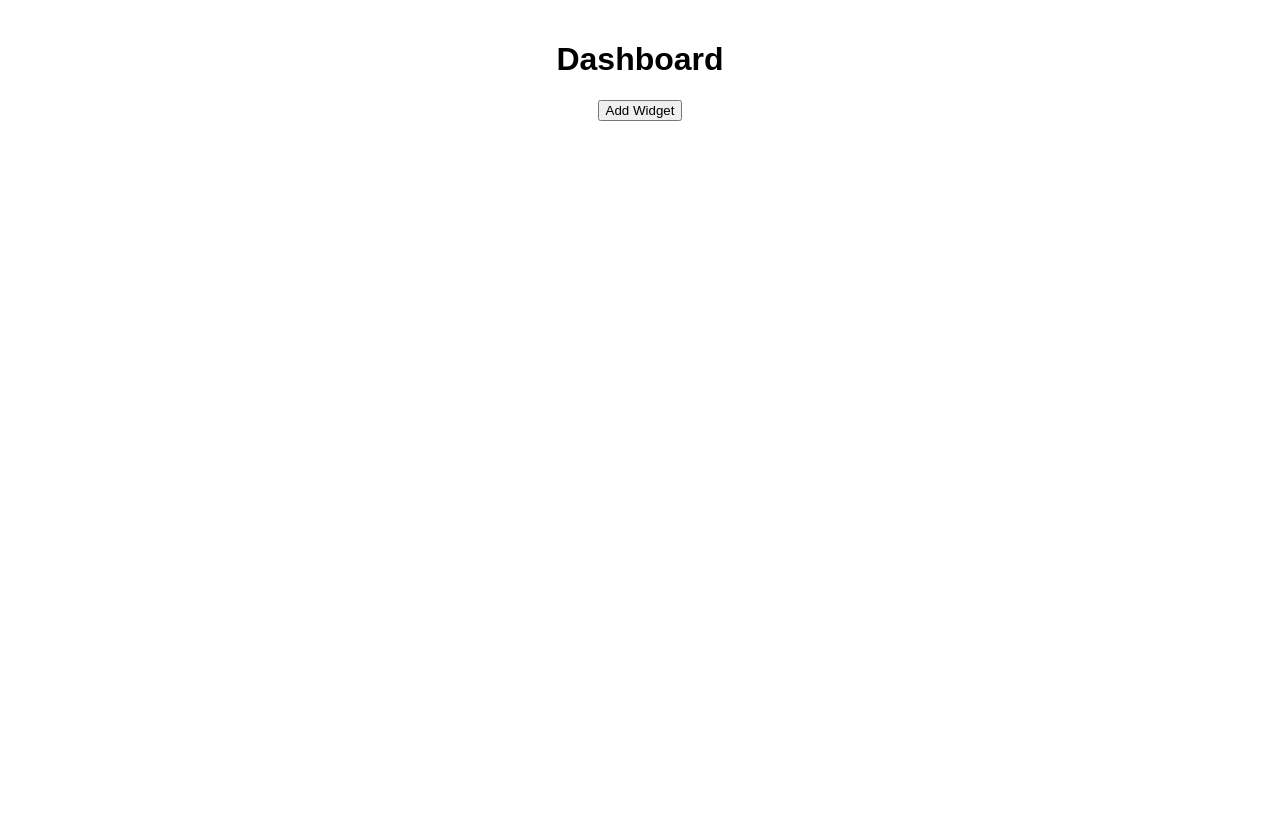
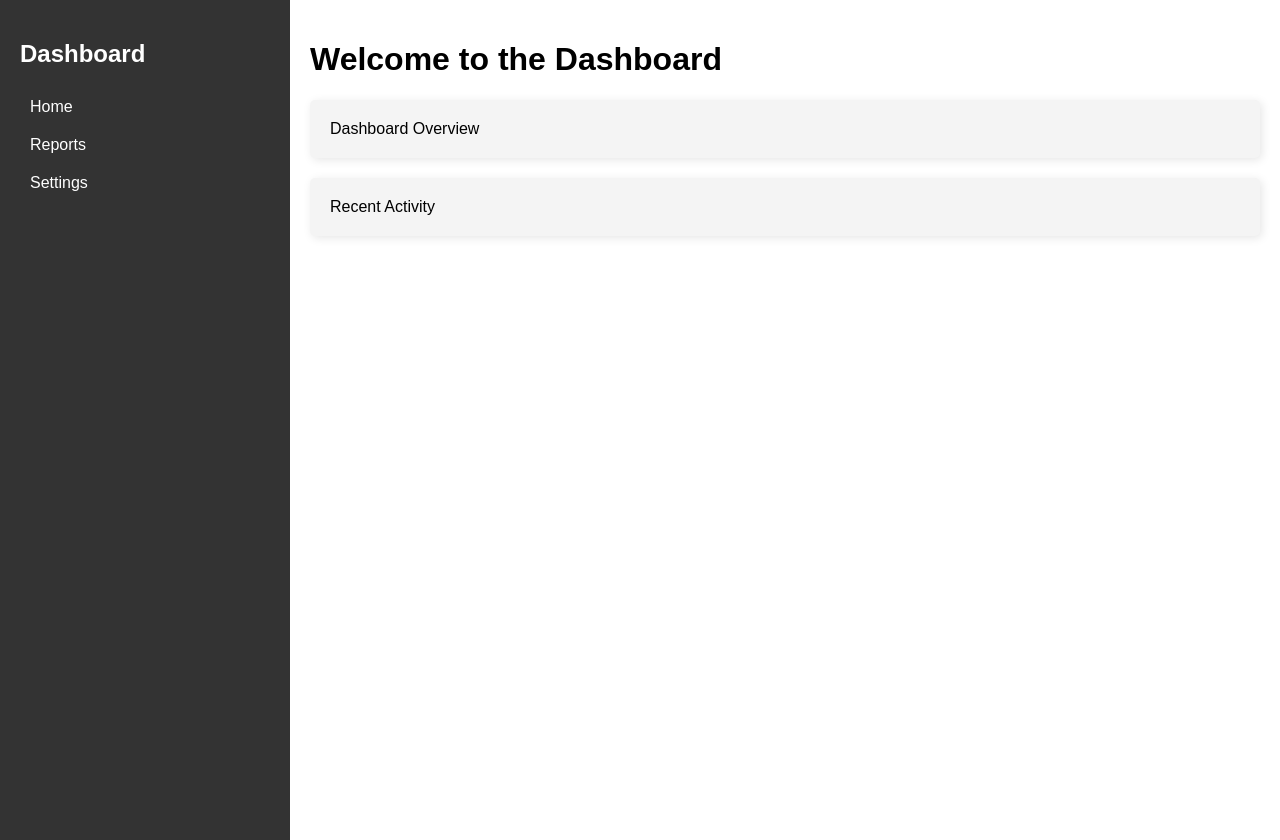
Before and after one commit to Zelinkar/dashboard, a plain HTML site: page index.html in a window 1280 px wide. Before the commit the page ends 800 px from the top, so only its background shows below. Drawn offline with Linux system fonts and the light colour scheme.

Commit message:
index.html

```diff
--- a/index.html
+++ b/index.html
@@ -8,99 +8,74 @@
         body {
             font-family: Arial, sans-serif;
             margin: 0;
+            padding: 0;
+            display: flex;
+        }
+        .sidebar {
+            width: 250px;
+            background: #333;
+            color: white;
+            height: 100vh;
             padding: 20px;
-            display: flex;
-            flex-direction: column;
-            align-items: center;
         }
-        #dashboard {
-            display: flex;
-            flex-wrap: wrap;
-            gap: 10px;
-            width: 100%;
-            max-width: 600px;
+        .sidebar ul {
+            list-style: none;
+            padding: 0;
         }
-        .widget {
-            background: lightgray;
+        .sidebar li {
+            padding: 10px;
+            cursor: pointer;
+        }
+        .sidebar li:hover {
+            background: #555;
+        }
+        .content {
+            flex: 1;
             padding: 20px;
+        }
+        .card {
+            background: #f4f4f4;
+            padding: 20px;
+            margin-bottom: 20px;
             border-radius: 5px;
-            text-align: center;
-            min-width: 100px;
-        }
-        .widget button {
-            margin-top: 10px;
+            box-shadow: 2px 2px 10px rgba(0, 0, 0, 0.1);
         }
     </style>
 </head>
 <body>
-    <h1>Dashboard</h1>
-    <button onclick="addWidget()">Add Widget</button>
-    <div id="dashboard"></div>
+    <div class="sidebar">
+        <h2>Dashboard</h2>
+        <ul>
+            <li onclick="showContent('home')">Home</li>
+            <li onclick="showContent('reports')">Reports</li>
+            <li onclick="showContent('settings')">Settings</li>
+        </ul>
+    </div>
+    <div class="content" id="main-content">
+        <h1>Welcome to the Dashboard</h1>
+        <div class="card">Dashboard Overview</div>
+        <div class="card">Recent Activity</div>
+    </div>
 
     <script>
-        function loadWidgets() {
-            const dashboard = document.getElementById('dashboard');
-            dashboard.innerHTML = '';
-            const widgets = JSON.parse(localStorage.getItem('widgets')) || [];
-            widgets.forEach((widget, index) => {
-                const widgetDiv = document.createElement('div');
-                widgetDiv.classList.add('widget');
-                widgetDiv.innerHTML = `<p>${widget.type}</p><div id="widget-content-${index}"></div><button onclick="removeWidget(${index})">Remove</button>`;
-                dashboard.appendChild(widgetDiv);
+        function showContent(section) {
+            const content = document.getElementById("main-content");
+            let html = "";
 
-                if (widget.type === 'Time') {
-                    updateTime(index);
-                    setInterval(() => updateTime(index), 1000);
-                } else if (widget.type === 'Weather') {
-                    fetchWeather(index);
-                } else if (widget.type === 'Exchange Rate') {
-                    fetchExchangeRates(index);
-                }
-            });
+            switch (section) {
+                case "home":
+                    html = `<h1>Home</h1><div class='card'>Welcome to the home page</div>`;
+                    break;
+                case "reports":
+                    html = `<h1>Reports</h1><div class='card'>Here are your reports</div>`;
+                    break;
+                case "settings":
+                    html = `<h1>Settings</h1><div class='card'>Adjust your settings here</div>`;
+                    break;
+            }
+
+            content.innerHTML = html;
         }
-
-        function updateTime(index) {
-            document.getElementById(`widget-content-${index}`).innerText = new Date().toLocaleTimeString();
-        }
-
-        function fetchWeather(index) {
-            document.getElementById(`widget-content-${index}`).innerText = 'Loading...';
-            fetch('https://api.open-meteo.com/v1/forecast?latitude=50.08&longitude=14.42&current=temperature_2m')
-                .then(response => response.json())
-                .then(data => {
-                    document.getElementById(`widget-content-${index}`).innerText = `${data.current.temperature_2m}°C`;
-                })
-                .catch(() => document.getElementById(`widget-content-${index}`).innerText = 'Failed to load');
-        }
-
-        function fetchExchangeRates(index) {
-            document.getElementById(`widget-content-${index}`).innerText = 'Loading...';
-            fetch('https://api.exchangerate-api.com/v4/latest/USD')
-                .then(response => response.json())
-                .then(data => {
-                    document.getElementById(`widget-content-${index}`).innerText = `CZK: ${data.rates.CZK}, BTC: ${data.rates.BTC || 'N/A'}`;
-                })
-                .catch(() => document.getElementById(`widget-content-${index}`).innerText = 'Failed to load');
-        }
-
-        function addWidget() {
-            const widgetType = prompt('Enter widget type (Time, Weather, Exchange Rate):');
-            if (widgetType && ['Time', 'Weather', 'Exchange Rate'].includes(widgetType)) {
-                const widgets = JSON.parse(localStorage.getItem('widgets')) || [];
-                widgets.push({ type: widgetType });
-                localStorage.setItem('widgets', JSON.stringify(widgets));
-                loadWidgets();
-            }
-        }
-
-        function removeWidget(index) {
-            let widgets = JSON.parse(localStorage.getItem('widgets')) || [];
-            widgets.splice(index, 1);
-            localStorage.setItem('widgets', JSON.stringify(widgets));
-            loadWidgets();
-        }
-
-        loadWidgets();
     </script>
 </body>
 </html>
```
